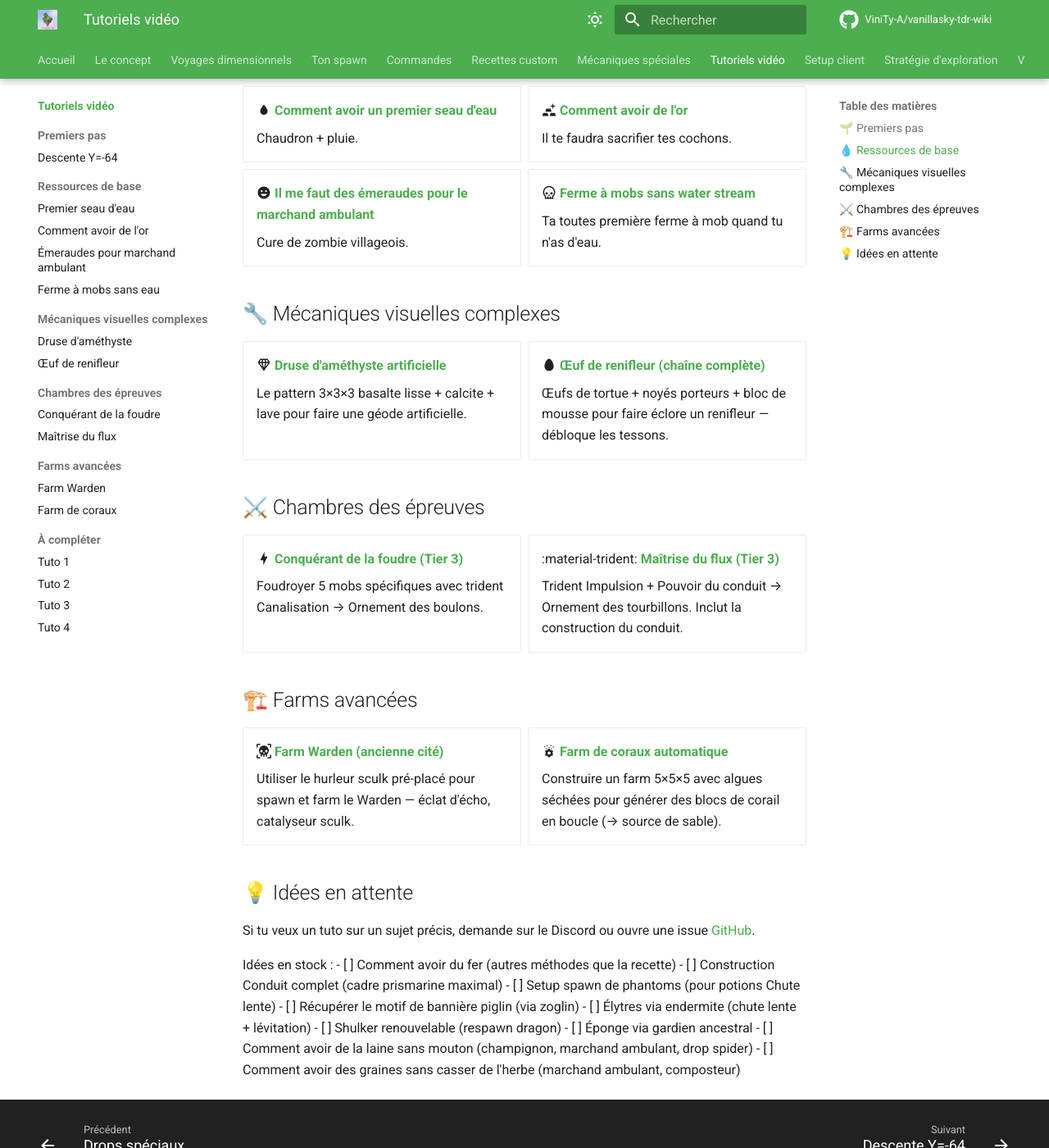
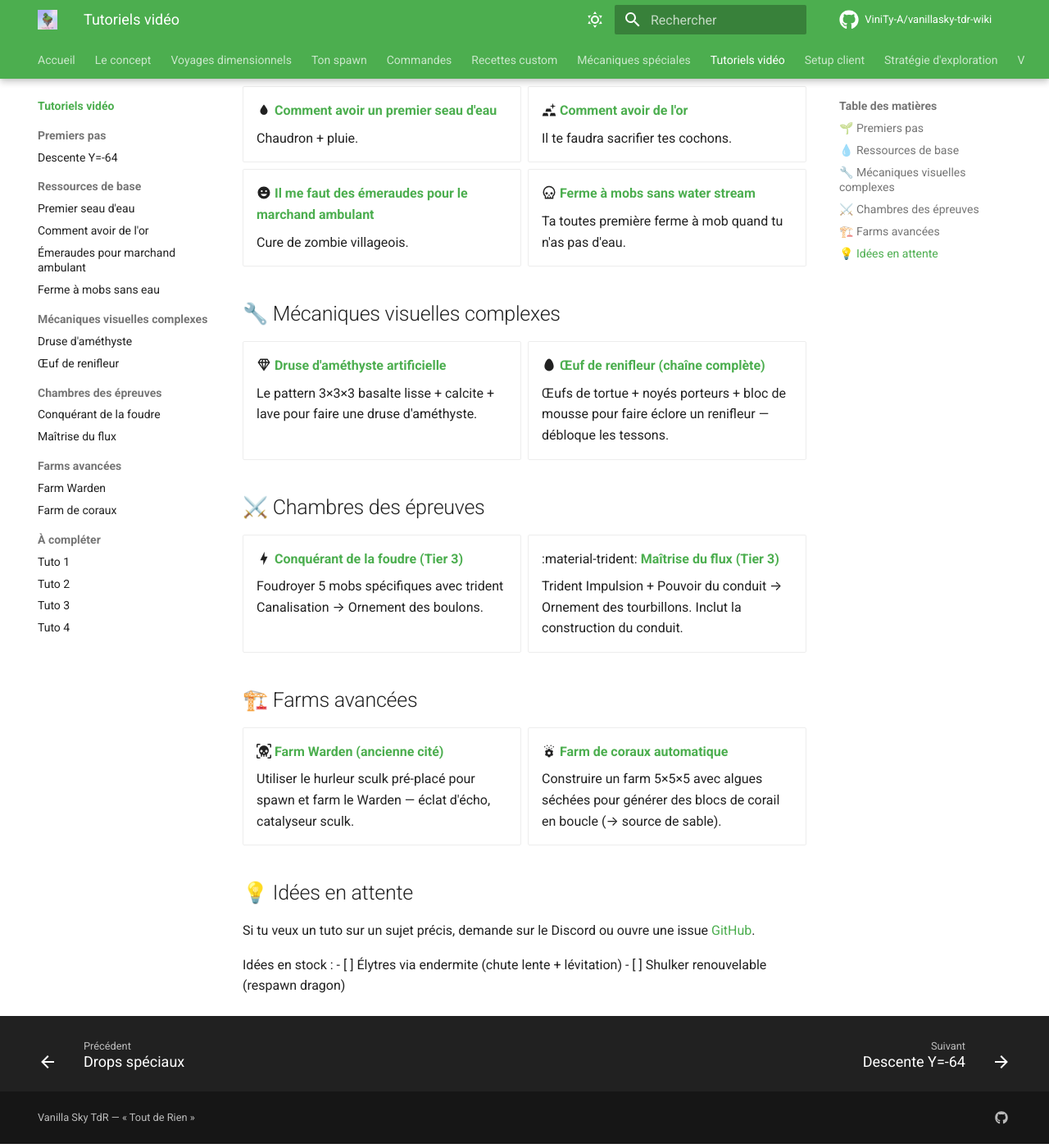
Before and after one commit to ViniTy-A/vanillasky-tdr-wiki, an MkDocs documentation site: the page built from docs/tutoriels/index.md, in a window 1280 px wide and 1400 px high, scrolled down 790 px. Shown: the whole window at 82% size. Built offline with MkDocs 1.6.1 and Material for MkDocs 9.7.7, drawn with Linux system fonts in a browser that asks for light colours; comment, search, counter and statistics services are not loaded.

Commit message:
Update index.md

```diff
--- a/docs/tutoriels/index.md
+++ b/docs/tutoriels/index.md
@@ -38,7 +38,7 @@
 
 -   :material-skull-outline: **[Ferme à mobs sans water stream](ferme-mobs-sans-eau.md)**
 
-    Ta toutes première ferme à mob quand tu n'as d'eau.
+    Ta toutes première ferme à mob quand tu n'as pas d'eau.
 
 </div>
 
@@ -48,7 +48,7 @@
 
 -   :material-diamond-stone: **[Druse d'améthyste artificielle](druse-amethyste.md)**
 
-    Le pattern 3×3×3 basalte lisse + calcite + lave pour faire une géode artificielle.
+    Le pattern 3×3×3 basalte lisse + calcite + lave pour faire une druse d'améthyste.
 
 -   :material-egg: **[Œuf de renifleur (chaîne complète)](oeuf-renifleur.md)**
 
@@ -89,12 +89,5 @@
 Si tu veux un tuto sur un sujet précis, demande sur le Discord ou ouvre une issue [GitHub](https://github.com/ViniTy-A/vanillasky-tdr-wiki/issues).
 
 Idées en stock :
-- [ ] Comment avoir du fer (autres méthodes que la recette)
-- [ ] Construction Conduit complet (cadre prismarine maximal)
-- [ ] Setup spawn de phantoms (pour potions Chute lente)
-- [ ] Récupérer le motif de bannière piglin (via zoglin)
 - [ ] Élytres via endermite (chute lente + lévitation)
 - [ ] Shulker renouvelable (respawn dragon)
-- [ ] Éponge via gardien ancestral
-- [ ] Comment avoir de la laine sans mouton (champignon, marchand ambulant, drop spider)
-- [ ] Comment avoir des graines sans casser de l'herbe (marchand ambulant, composteur)
```
